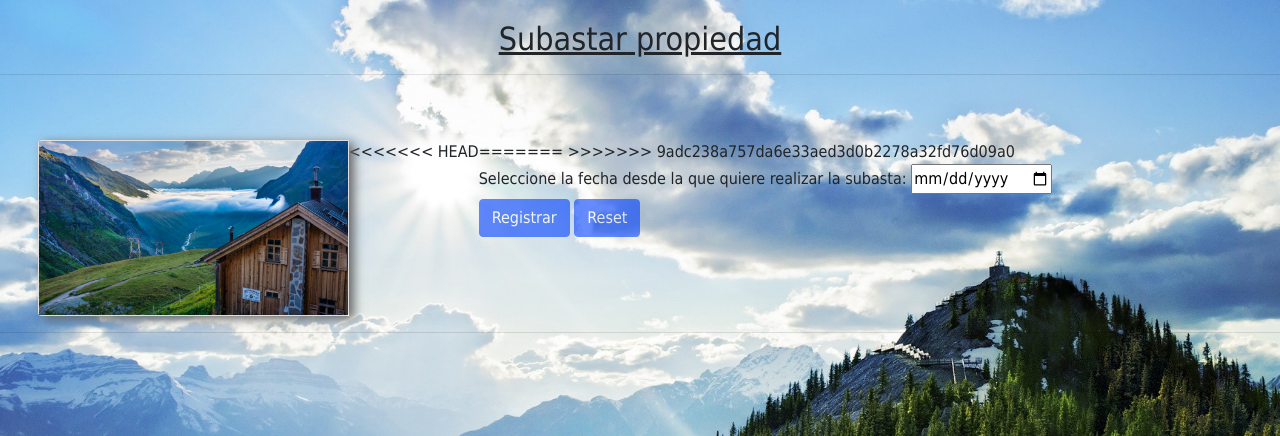
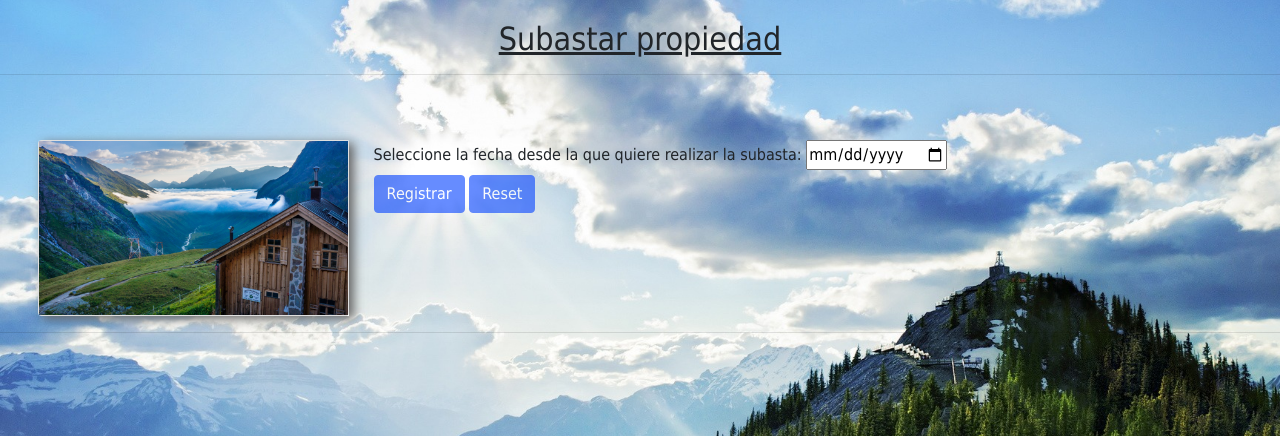
Before and after one commit to mateofreyre/GrupoIngenieria2019, a PHP site: template templates/agregar_subasta.html.twig in a window 1280 px wide. Shown: the part 72-508 px from the top of the page. Run offline with PHP 8.4, Linux system fonts and the light colour scheme; the template is opened without the code that fills it: most values are stand-ins (such as "Sample title", 1, 10 or a date in 2020); some libraries are stand-ins or nearby versions.

Commit message:
Cambios en el html de agregar subastas

```diff
--- a/controller/resourceController.php
+++ b/controller/resourceController.php
@@ -24,6 +24,7 @@ class ResourceController {
     	$codigo = $_POST['codigo'];
     	$model = AdminRepository::getInstance()-> chequear_codigo($codigo);
     	if($model){
+
     		self::getInstance()->listar_propiedades();
     	}
     	else{
--- a/templates/agregar_subasta.html.twig
+++ b/templates/agregar_subasta.html.twig
@@ -40,11 +40,8 @@
                       </a>
                     </div>
                   </div>
-<<<<<<< HEAD
-                <form method="post" action="./?action=chequear_subasta&id={{propiedad.getId}}" class="hola">
-=======
+
                 <form method="post" action="./?action=chequear_subasta&id={{propiedad.getId}}" class="formulario_subasta">
->>>>>>> 9adc238a757da6e33aed3d0b2278a32fd76d09a0
                     <div class="">
                       <label for="fecha"> Seleccione la fecha desde la que quiere realizar la subasta: </label>
                       <input type="date" name="fecha" id="fecha" placeholder="DD-MM-AAAA" required>
```
